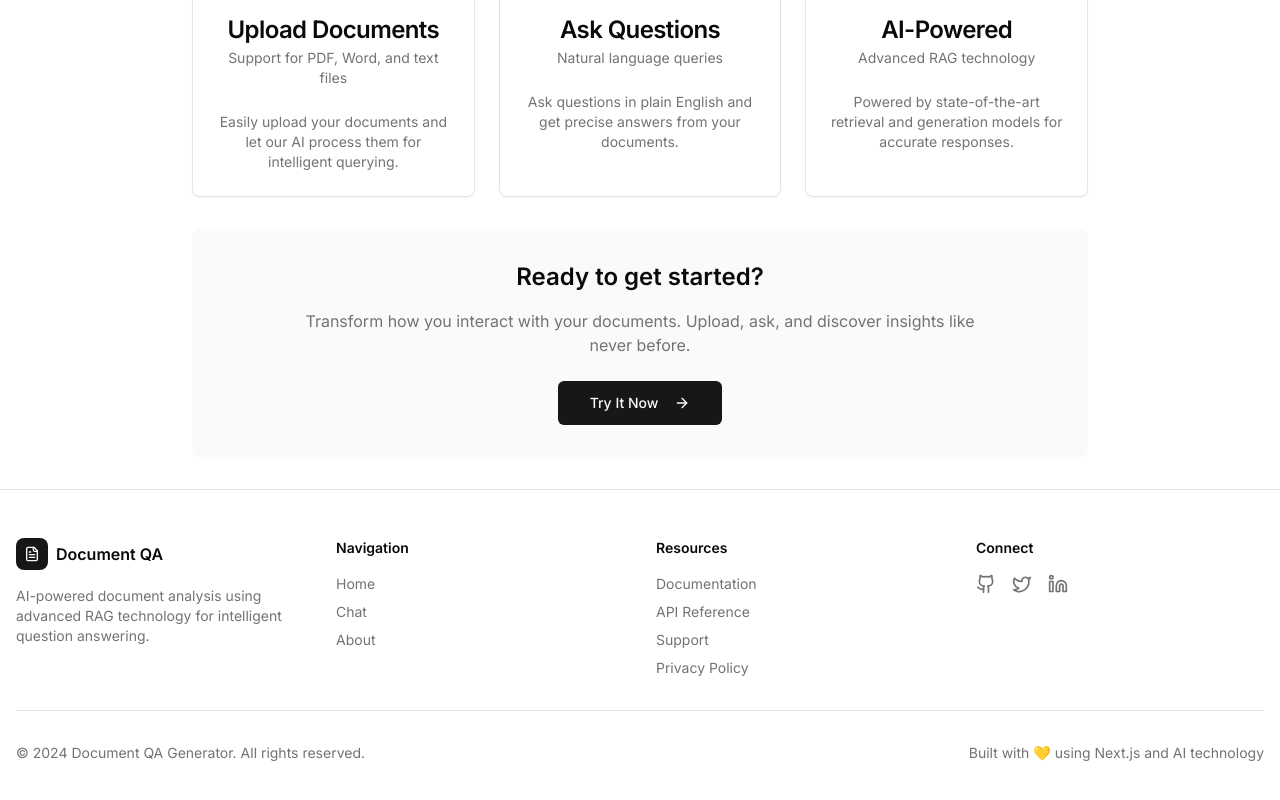
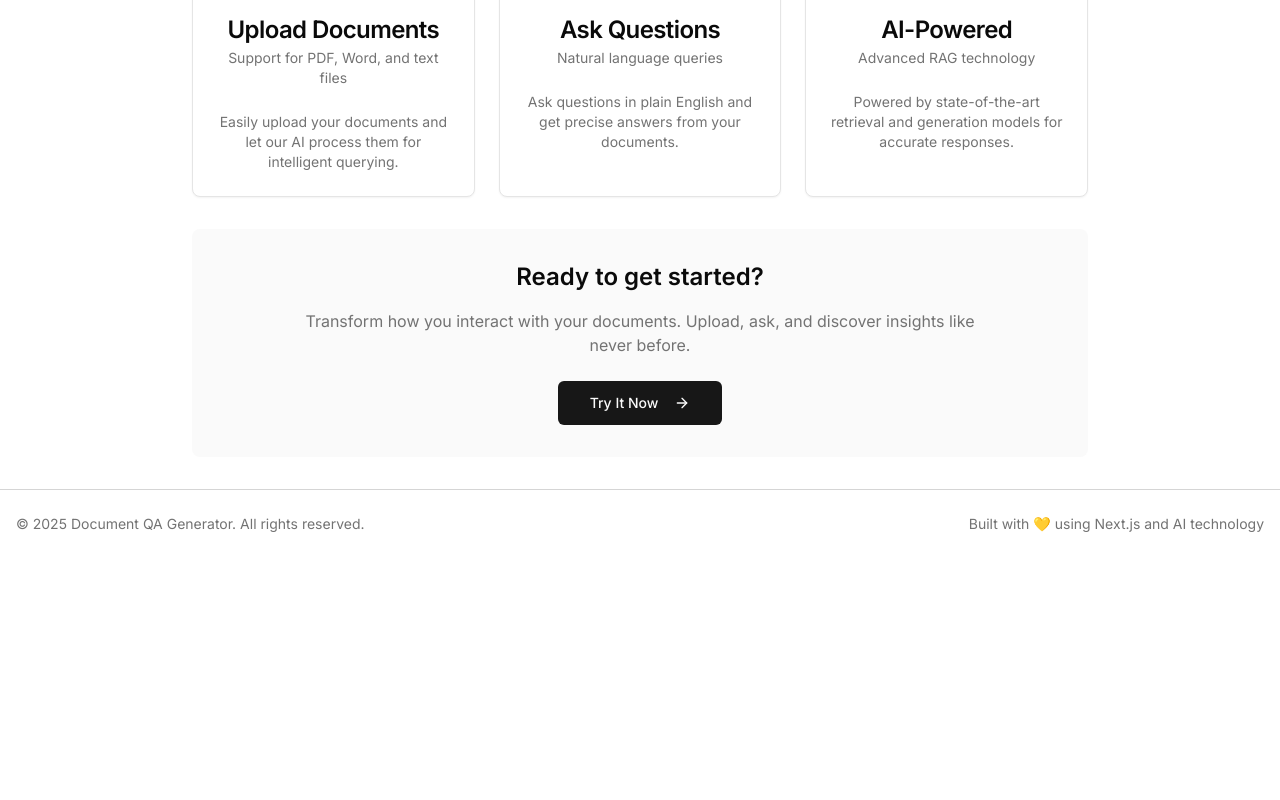
Before and after one commit to chinni-d/AI_Analyzer, a Next.js app: page / in a window 1280 px wide. Shown: the part 386-1186 px from the top of the page. After the commit the page ends 944 px from the top, so only its background shows below. Built offline with nearby package versions, Linux system fonts and the light colour scheme.

Commit message:
Footer fixed

```diff
--- a/components/footer.tsx
+++ b/components/footer.tsx
@@ -3,97 +3,10 @@ import { FileText, Github, Twitter, Linkedin } from "lucide-react"
 
 export function Footer() {
   return (
-    <footer className="border-t bg-background">
-      <div className="container py-8 md:py-12">
-        <div className="grid grid-cols-1 md:grid-cols-4 gap-8">
-          {/* Brand */}
-          <div className="space-y-4">
-            <Link href="/" className="flex items-center gap-2">
-              <div className="flex aspect-square size-8 items-center justify-center rounded-lg bg-primary text-primary-foreground">
-                <FileText className="size-4" />
-              </div>
-              <span className="font-semibold">Document QA</span>
-            </Link>
-            <p className="text-sm text-muted-foreground max-w-xs">
-              AI-powered document analysis using advanced RAG technology for intelligent question answering.
-            </p>
-          </div>
-
-          {/* Navigation */}
-          <div className="space-y-4">
-            <h4 className="text-sm font-semibold">Navigation</h4>
-            <ul className="space-y-2 text-sm">
-              <li>
-                <Link href="/" className="text-muted-foreground hover:text-foreground transition-colors">
-                  Home
-                </Link>
-              </li>
-              <li>
-                <Link href="/chat" className="text-muted-foreground hover:text-foreground transition-colors">
-                  Chat
-                </Link>
-              </li>
-              <li>
-                <Link href="/about" className="text-muted-foreground hover:text-foreground transition-colors">
-                  About
-                </Link>
-              </li>
-            </ul>
-          </div>
-
-          {/* Resources */}
-          <div className="space-y-4">
-            <h4 className="text-sm font-semibold">Resources</h4>
-            <ul className="space-y-2 text-sm">
-              <li>
-                <Link href="#" className="text-muted-foreground hover:text-foreground transition-colors">
-                  Documentation
-                </Link>
-              </li>
-              <li>
-                <Link href="#" className="text-muted-foreground hover:text-foreground transition-colors">
-                  API Reference
-                </Link>
-              </li>
-              <li>
-                <Link href="#" className="text-muted-foreground hover:text-foreground transition-colors">
-                  Support
-                </Link>
-              </li>
-              <li>
-                <Link href="#" className="text-muted-foreground hover:text-foreground transition-colors">
-                  Privacy Policy
-                </Link>
-              </li>
-            </ul>
-          </div>
-
-          {/* Connect */}
-          <div className="space-y-4">
-            <h4 className="text-sm font-semibold">Connect</h4>
-            <div className="flex space-x-4">
-              <Link href="#" className="text-muted-foreground hover:text-foreground transition-colors">
-                <Github className="h-5 w-5" />
-                <span className="sr-only">GitHub</span>
-              </Link>
-              <Link href="#" className="text-muted-foreground hover:text-foreground transition-colors">
-                <Twitter className="h-5 w-5" />
-                <span className="sr-only">Twitter</span>
-              </Link>
-              <Link href="#" className="text-muted-foreground hover:text-foreground transition-colors">
-                <Linkedin className="h-5 w-5" />
-                <span className="sr-only">LinkedIn</span>
-              </Link>
-            </div>
-          </div>
-        </div>
-
-        <div className="mt-8 pt-8 border-t">
-          <div className="flex flex-col md:flex-row justify-between items-center space-y-4 md:space-y-0">
-            <p className="text-sm text-muted-foreground">© 2024 Document QA Generator. All rights reserved.</p>
-            <p className="text-sm text-muted-foreground">Built with 💛 using Next.js and AI technology</p>
-          </div>
-        </div>
+    <footer className="py-6 border-t border-muted-foreground/30">
+      <div className="container mx-auto flex flex-col items-center space-y-2 sm:flex-row sm:justify-between sm:space-y-0">
+        <p className="text-sm text-muted-foreground">© {new Date().getFullYear()} Document QA Generator. All rights reserved.</p>
+        <p className="text-sm text-muted-foreground">Built with 💛 using Next.js and AI technology</p>
       </div>
     </footer>
   )
```
